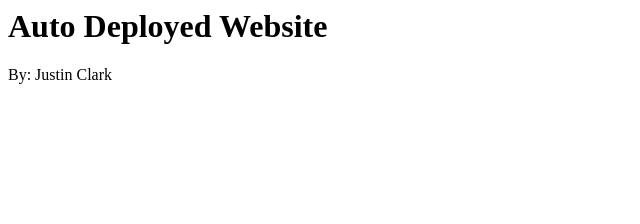
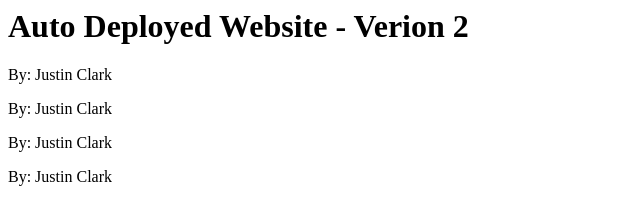
Before and after one commit to console-justin/vercel-continuous-deployment, a plain HTML site: page index.html in a window 1280 px wide. Shown: the whole page, without its empty margins (0-640 px from the left). Drawn offline with Linux system fonts and the light colour scheme.

Commit message:
Update Vercel Website Test
Cloud and Dev Ops 2021

```diff
--- a/index.html
+++ b/index.html
@@ -1,2 +1,5 @@
-<h1>Auto Deployed Website</h1>
+<h1>Auto Deployed Website - Verion 2</h1>
 <p>By: Justin Clark</p>
+<p>By: Justin Clark</p>
+<p>By: Justin Clark</p>
+<p>By: Justin Clark</p>
```
